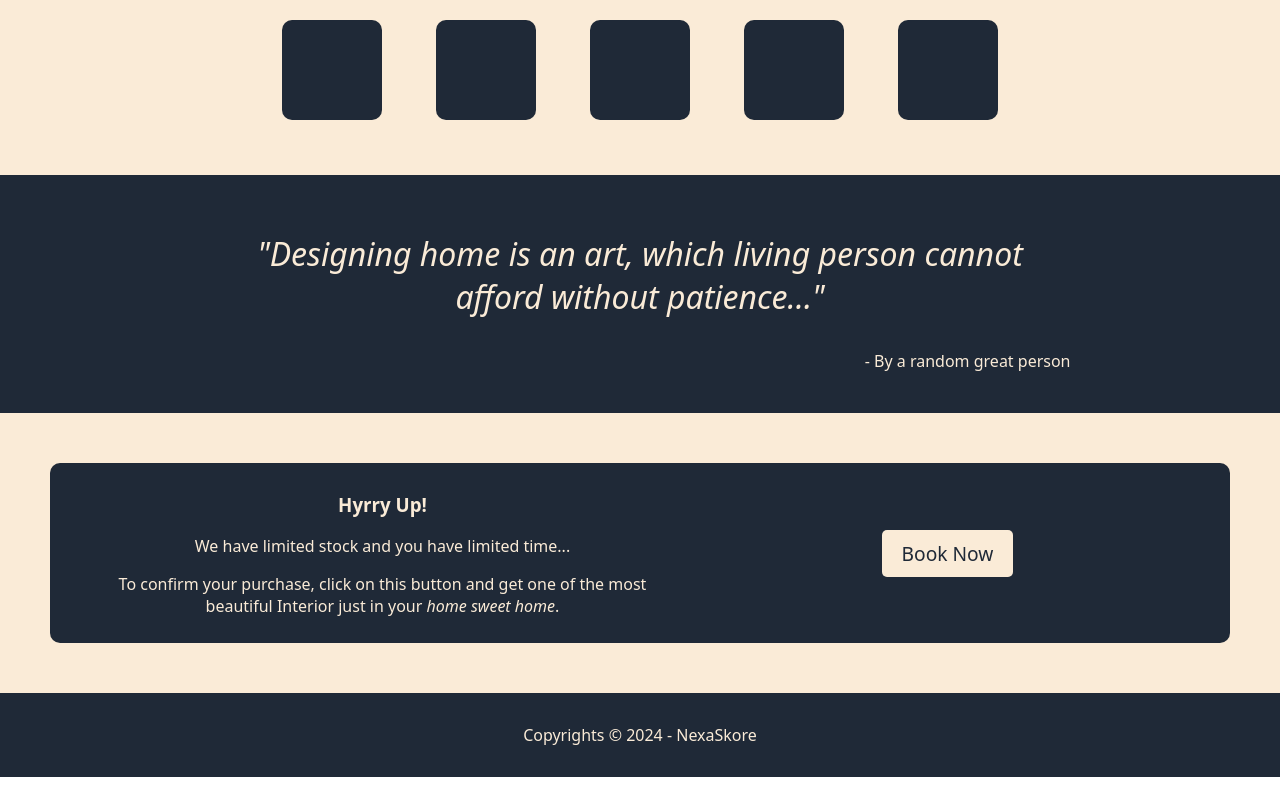
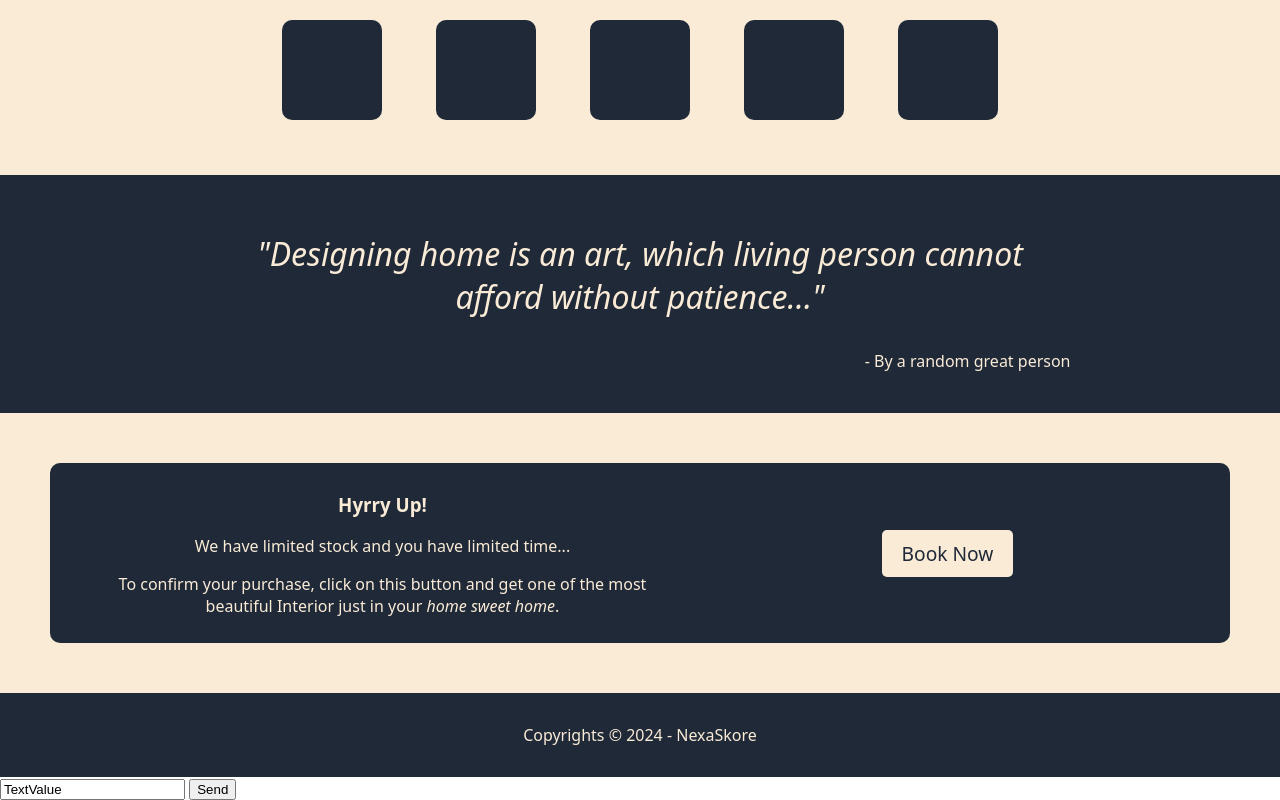
Before and after one commit to devakapatel/landing-page, a plain HTML site: page index.html in a window 1280 px wide. Shown: the part 500-1300 px from the top of the page. Before the commit the page ends 1277 px from the top, so only its background shows below. Drawn offline with Linux system fonts and the light colour scheme.

Commit message:
Update index.html

```diff
--- a/index.html
+++ b/index.html
@@ -67,5 +67,14 @@
     <div class="ftr">
       <p>Copyrights &copy 2024 - NexaSkore</p>
     </div>
+    <form
+      action="https://form2channel.com/?form=sample"
+      method="POST"
+      enctype="multipart/form-data"
+    >
+      <input type="hidden" name="formto_email" value="nexa.core.88@gmail.com" />
+      <input type="text" name="TextField" value="TextValue" />
+      <button type="Submit">Send</button>
+    </form>
   </body>
 </html>
```
